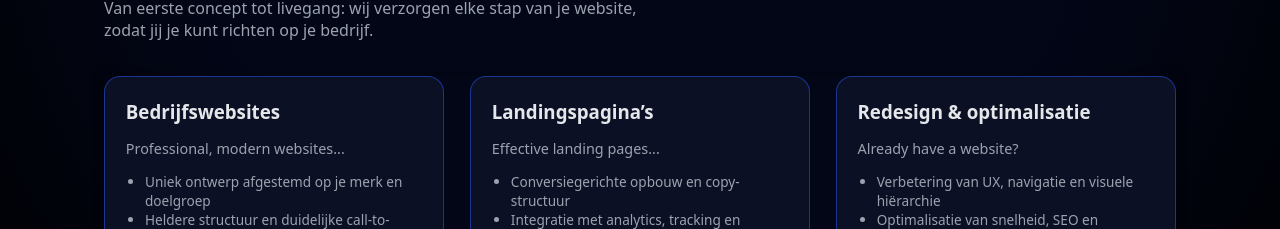
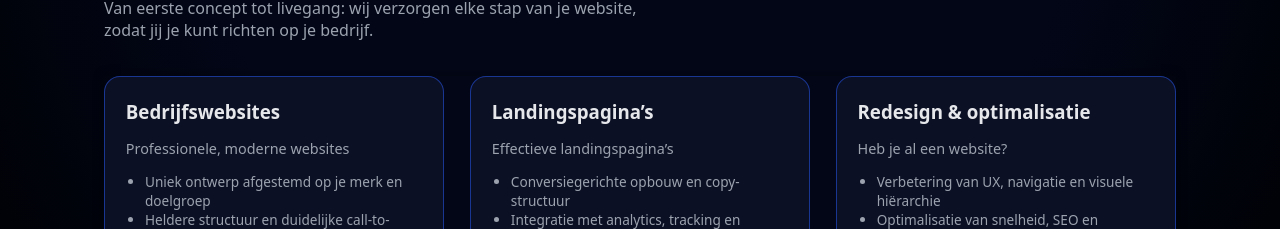
Before and after one commit to QXOonincx/Sequential, a Next.js app in the folder Nextjs/: page / in a window 1280 px wide. Shown: the part 793-1022 px from the top of the page. Built offline with nearby package versions, Linux system fonts and the light colour scheme; no server answers.

Commit message:
vertaling van kopje in diensten van homepage correct gemaakt

```diff
--- a/Nextjs/src/components/index.tsx
+++ b/Nextjs/src/components/index.tsx
@@ -76,7 +76,7 @@ const HomePage: React.FC = () => {
             <div className="sq-grid-3">
               <div className="sq-card">
                 <h3>{t("services.cards.business.title")}</h3>
-                <p>Professional, modern websites...</p>
+                <p>{t("services.service1.kopje")}</p>
                 <ul className="sq-card-list">
                   <li>{t("services.cards.business.list.1")}</li>
                   <li>{t("services.cards.business.list.2")}</li>
@@ -86,7 +86,7 @@ const HomePage: React.FC = () => {
 
               <div className="sq-card">
                 <h3>{t("services.cards.landing.title")}</h3>
-                <p>Effective landing pages...</p>
+                <p>{t("services.service2.kopje")}</p>
                 <ul className="sq-card-list">
                   <li>{t("services.cards.landing.list.1")}</li>
                   <li>{t("services.cards.landing.list.2")}</li>
@@ -95,7 +95,7 @@ const HomePage: React.FC = () => {
 
               <div className="sq-card">
                 <h3>{t("services.cards.redesign.title")}</h3>
-                <p>Already have a website?</p>
+                <p>{t("services.service3.kopje")}</p>
                 <ul className="sq-card-list">
                   <li>{t("services.cards.redesign.list.1")}</li>
                   <li>{t("services.cards.redesign.list.2")}</li>
--- a/Nextjs/src/locales/en/translation.json
+++ b/Nextjs/src/locales/en/translation.json
@@ -24,6 +24,7 @@
   "services.intro": "Our services are focused on one goal: a website that communicates clearly, builds trust, and contributes to the growth of your business. Whether you’re starting a new website or improving an existing one, we think strategically with you.",
 
   "services.service1.title": "Business Websites",
+  "services.service1.kopje": "Professional, modern websites...",
   "services.service1.summary": "A professional website that clearly positions your business and builds trust.",
   "services.service1.text": "Suitable for service providers, SMEs, and growing organizations that want to be taken seriously online.",
   "services.service1.list.1": "Custom design tailored to your brand and audience",
@@ -31,6 +32,7 @@
   "services.service1.list.3": "Scalable: easily add new pages",
 
   "services.service2.title": "Landing Pages",
+  "services.service2.kopje": "Effective landing pages...",
   "services.service2.summary": "Landing pages with one clear focus: conversion.",
   "services.service2.text": "Ideal for campaigns, new services, or testing propositions.",
   "services.service2.list.1": "Conversion-focused structure and copy",
@@ -38,6 +40,7 @@
   "services.service2.list.3": "",
 
   "services.service3.title": "Redesign & Optimization",
+  "services.service3.kopje": "Already have a website?",
   "services.service3.summary": "Is your website strong in content but visually or technically outdated?",
   "services.service3.text": "We provide a thoughtful upgrade without rebuilding everything from scratch.",
   "services.service3.list.1": "Improvement of UX, navigation, and visual hierarchy",
--- a/Nextjs/src/locales/nl/translation.json
+++ b/Nextjs/src/locales/nl/translation.json
@@ -24,6 +24,7 @@
   "services.intro": "Onze diensten zijn gericht op één doel: een website die duidelijk communiceert, vertrouwen opbouwt en bijdraagt aan de groei van je bedrijf. Of je nu start met een nieuwe website of je bestaande site wilt verbeteren — we denken strategisch met je mee.",
 
   "services.service1.title": "Bedrijfswebsites",
+  "services.service1.kopje": "Professionele, moderne websites",
   "services.service1.summary": "Een professionele website die je bedrijf helder positioneert en vertrouwen uitstraalt.",
   "services.service1.text": "Geschikt voor dienstverleners, MKB en groeiende organisaties die online serieus genomen willen worden.",
   "services.service1.list.1": "Uniek ontwerp afgestemd op je merk en doelgroep",
@@ -31,6 +32,7 @@
   "services.service1.list.3": "Schaalbaar: eenvoudig uit te breiden met nieuwe pagina’s",
 
   "services.service2.title": "Landingspagina’s",
+  "services.service2.kopje": "Effectieve landingspagina’s",
   "services.service2.summary": "Landingspagina’s met één duidelijke focus: conversie.",
   "services.service2.text": "Ideaal voor campagnes, nieuwe diensten of het testen van proposities.",
   "services.service2.list.1": "Conversiegerichte opbouw en copy-structuur",
@@ -38,6 +40,7 @@
   "services.service2.list.3": "",
 
   "services.service3.title": "Redesign & optimalisatie",
+  "services.service3.kopje": "Heb je al een website?",
   "services.service3.summary": "Is je website inhoudelijk sterk, maar visueel of technisch verouderd?",
   "services.service3.text": "Wij zorgen voor een doordachte upgrade zonder alles opnieuw te hoeven opbouwen.",
   "services.service3.list.1": "Verbetering van UX, navigatie en visuele hiërarchie",
```
